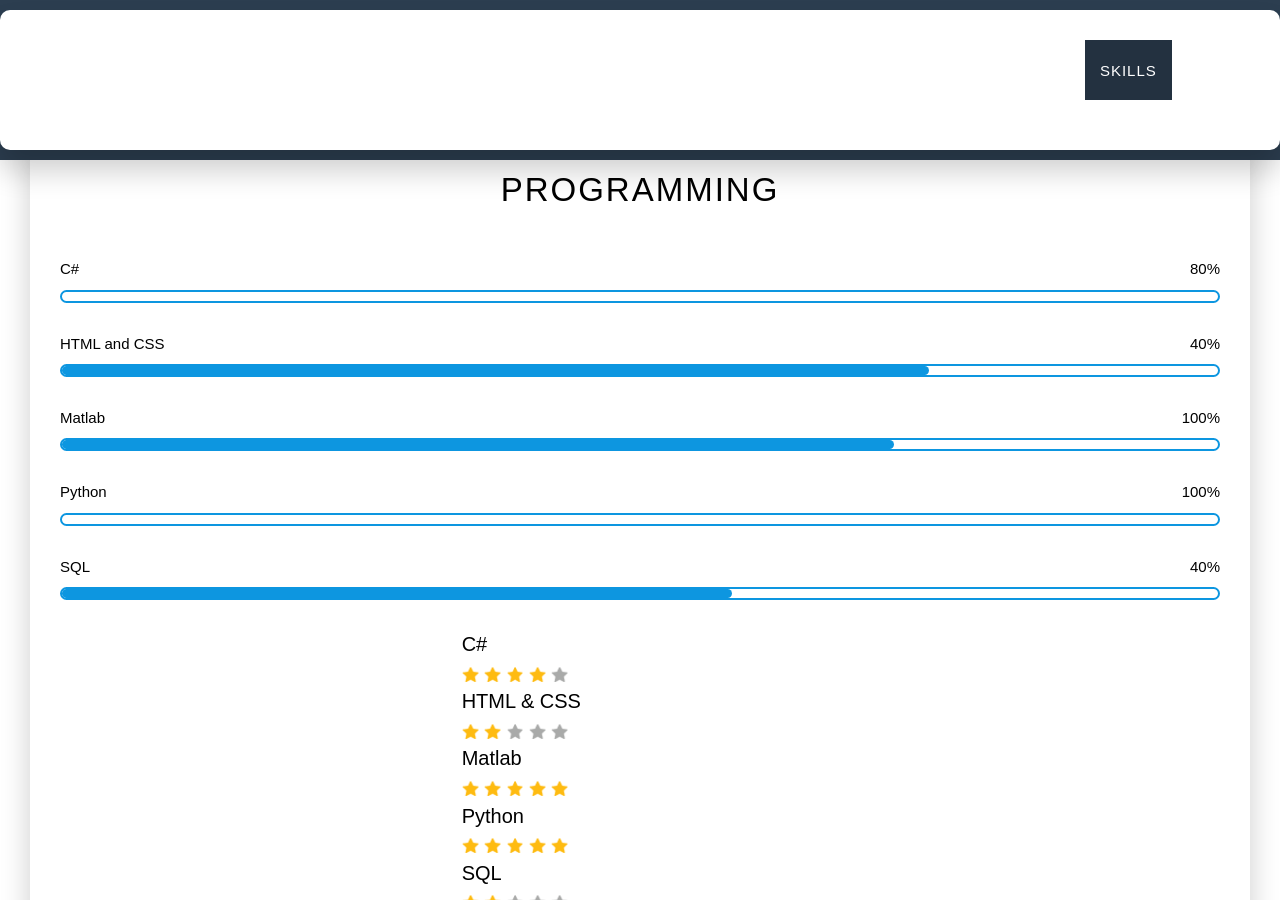
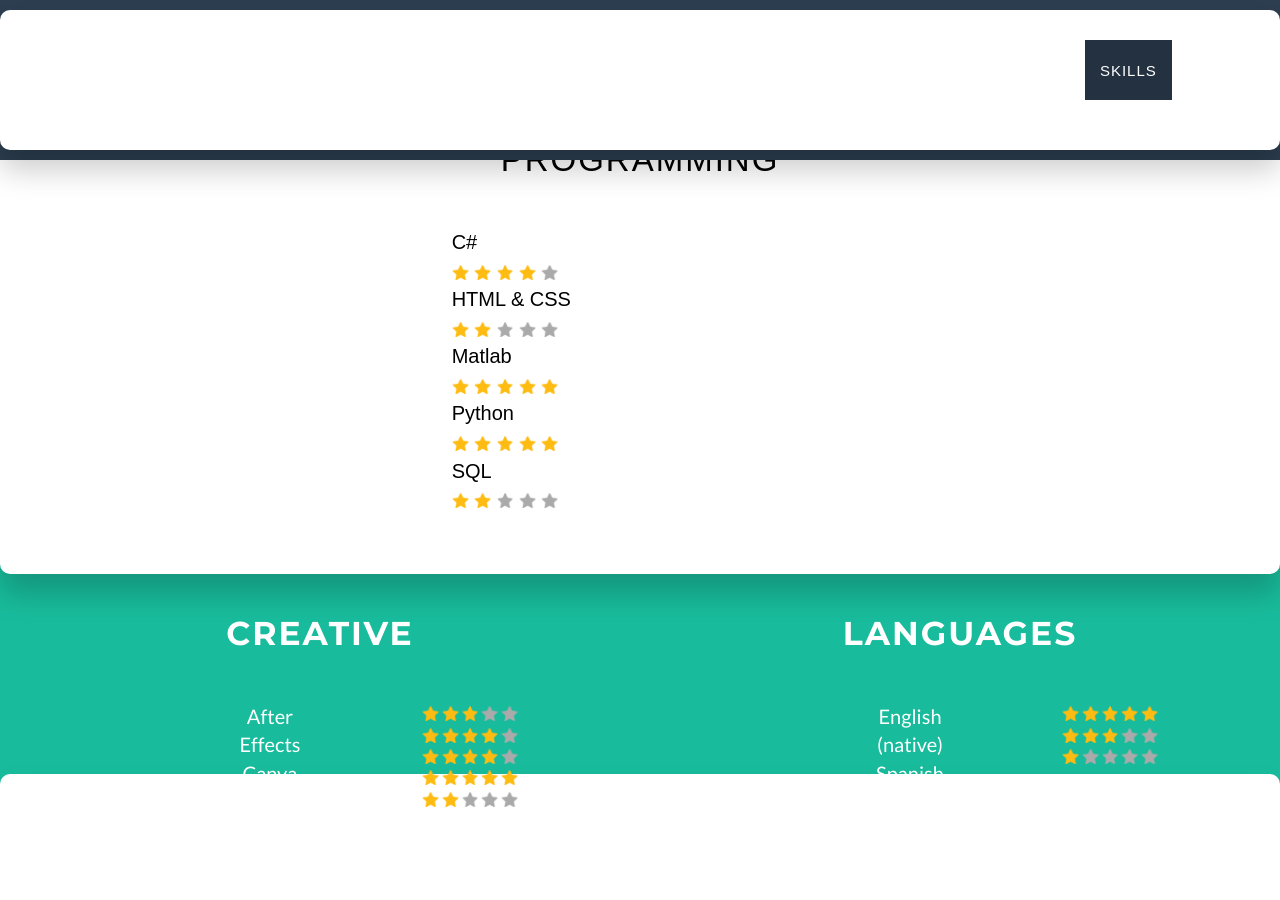
Before and after one commit to jamiedumayne/jamiedumayne.github.io, a Jekyll site: the page built from _posts/2014-07-18-project-1.markdown, in a window 1280 px wide and 900 px high, scrolled down 2614 px. Built offline with Jekyll 4.4.1, drawn with Linux system fonts in a browser that asks for light colours.

Commit message:
Update skills.html

```diff
--- a/_includes/skills.html
+++ b/_includes/skills.html
@@ -15,69 +15,10 @@
           technology, as well as other skills.</p>
       </div>
     </div>
-
-    <div class="wrapper">
-      <div class="container">
+    <div class="float-container">
         <h3>Programming</h3>
-
-        <div class="skills">
-           <div class="details">
-             <span>C#</span>
-             <span>80%</span>
-           </div>
-           <div class="bar">
-              <div id="c-bar"></div>
-           </div>
-         </div>
-
-
-        <div class="skills">
-           <div class="details">
-             <span>HTML and CSS</span>
-             <span>40%</span>
-           </div>
-           <div class="bar">
-              <div id="HTML-bar"></div>
-           </div>
-         </div>
-
-
-        <div class="skills">
-           <div class="details">
-             <span>Matlab</span>
-             <span>100%</span>
-           </div>
-           <div class="bar">
-              <div id="matlab-bar"></div>
-           </div>
-         </div>
-
-
-        <div class="skills">
-           <div class="details">
-             <span>Python</span>
-             <span>100%</span>
-           </div>
-           <div class="bar">
-              <div id="python-bar"></div>
-           </div>
-         </div>
-
-
-        <div class="skills">
-           <div class="details">
-             <span>SQL</span>
-             <span>40%</span>
-           </div>
-           <div class="bar">
-              <div id="sql-bar"></div>
-           </div>
-         </div>
-
-
-
         <div class="col-lg-4 col-xs-2"></div>
-          <div class="col-lg-4 col-xs-2">
+          <div class="col-lg-2 col-xs-4">
           <p> C#<br>
                 <img src=img/star_full.png alt="Gold star" height="15">
                 <img src=img/star_full.png alt="Gold star" height="15">
```
